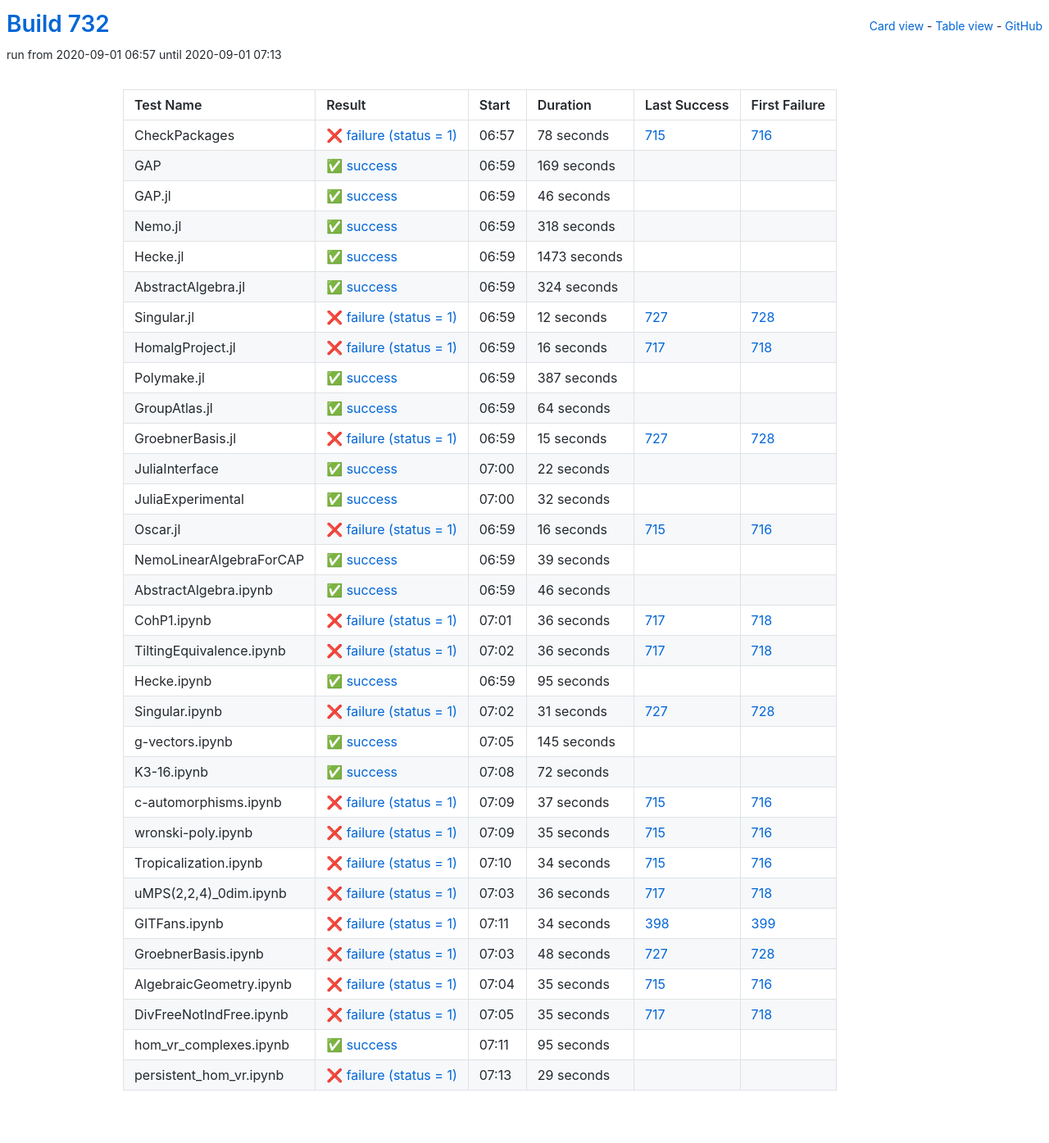
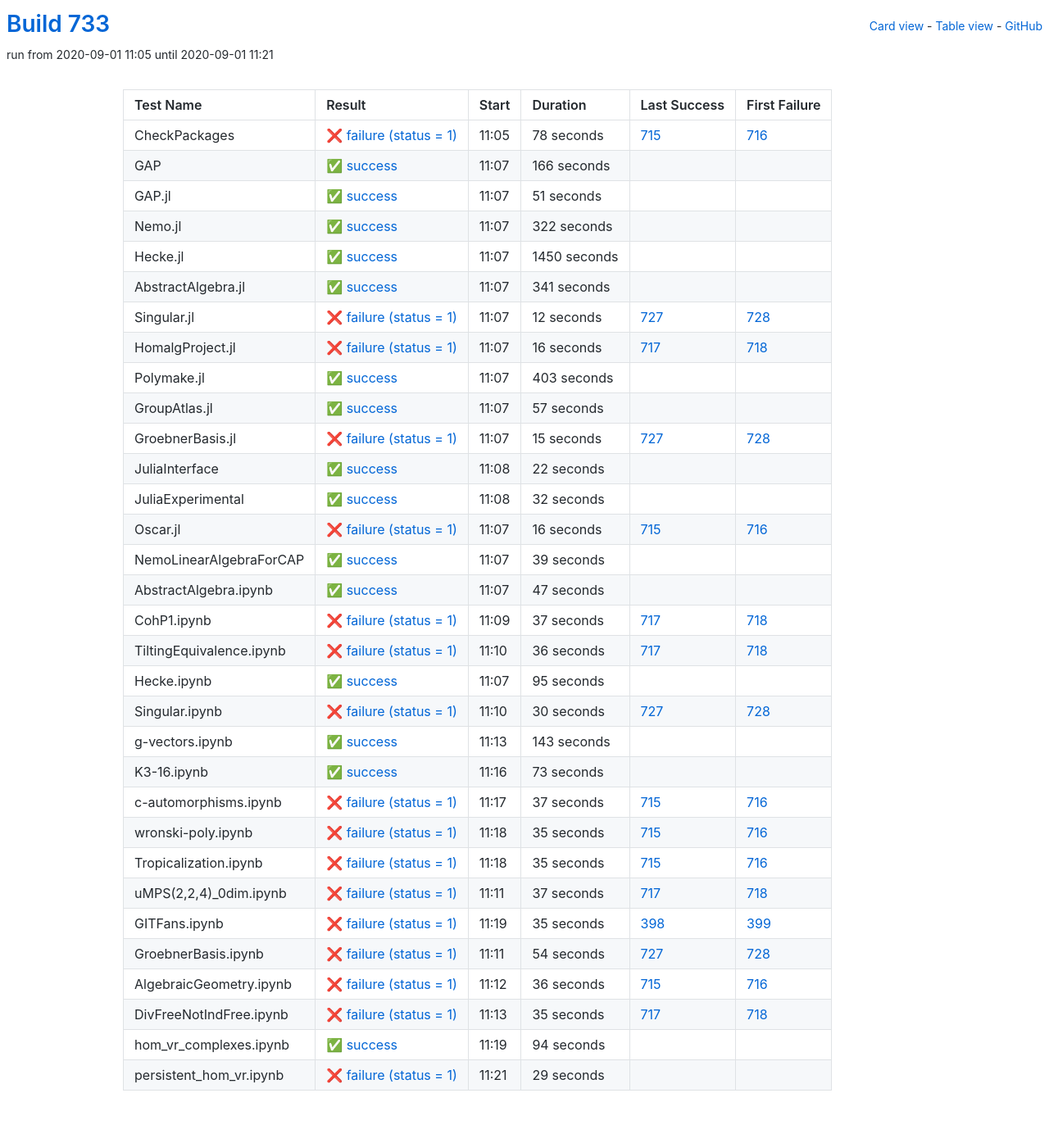
Before and after one commit to oscar-system/oscar-ci-status-stable, a Jekyll site: the page built from table.html, in a window 1280 px wide. Shown: the whole page at 82% size. Built offline with Jekyll 4.4.1, drawn with Linux system fonts in a browser that asks for light colours.

Commit message:
Build #733

```diff
--- a/_data/ci.yml
+++ b/_data/ci.yml
@@ -1,6 +1,6 @@
 ---
-build: 732
-build_url: https://oscarci.mathematik.uni-kl.de/job/oscar-stable/732/
+build: 733
+build_url: https://oscarci.mathematik.uni-kl.de/job/oscar-stable/733/
 job: oscar-stable
 organization: oscar-system
 repo: oscar-ci-status-stable
@@ -8,8 +8,8 @@ repourl: https://github.com/oscar-system/oscar-ci-status-stable
 tests:
 - name: CheckPackages
   id: checkpackages
-  log: https://oscarci.mathematik.uni-kl.de/job/oscar-stable/732/artifact/logs/build-732/CheckPackages.log
-  start: 2020-09-01 06:57
+  log: https://oscarci.mathematik.uni-kl.de/job/oscar-stable/733/artifact/logs/build-733/CheckPackages.log
+  start: 2020-09-01 11:05
   success: false
   exitcode: 1
   status: failure
@@ -20,68 +20,68 @@ tests:
   first_failure_url: https://oscarci.mathematik.uni-kl.de/job/oscar-stable/716/
 - name: GAP
   id: gap
-  log: https://oscarci.mathematik.uni-kl.de/job/oscar-stable/732/artifact/logs/build-732/GAP.log
-  start: 2020-09-01 06:59
+  log: https://oscarci.mathematik.uni-kl.de/job/oscar-stable/733/artifact/logs/build-733/GAP.log
+  start: 2020-09-01 11:07
   success: true
   exitcode: 0
   status: success
-  duration: 169
+  duration: 166
   last_success: false
   last_success_url:
   first_failure: false
   first_failure_url:
 - name: GAP.jl
   id: gap-jl
-  log: https://oscarci.mathematik.uni-kl.de/job/oscar-stable/732/artifact/logs/build-732/GAP.jl.log
-  start: 2020-09-01 06:59
+  log: https://oscarci.mathematik.uni-kl.de/job/oscar-stable/733/artifact/logs/build-733/GAP.jl.log
+  start: 2020-09-01 11:07
   success: true
   exitcode: 0
   status: success
-  duration: 46
+  duration: 51
   last_success: false
   last_success_url:
   first_failure: false
   first_failure_url:
 - name: Nemo.jl
   id: nemo-jl
-  log: https://oscarci.mathematik.uni-kl.de/job/oscar-stable/732/artifact/logs/build-732/Nemo.jl.log
-  start: 2020-09-01 06:59
+  log: https://oscarci.mathematik.uni-kl.de/job/oscar-stable/733/artifact/logs/build-733/Nemo.jl.log
+  start: 2020-09-01 11:07
   success: true
   exitcode: 0
   status: success
-  duration: 318
+  duration: 322
   last_success: false
   last_success_url:
   first_failure: false
   first_failure_url:
 - name: Hecke.jl
   id: hecke-jl
-  log: https://oscarci.mathematik.uni-kl.de/job/oscar-stable/732/artifact/logs/build-732/Hecke.jl.log
-  start: 2020-09-01 06:59
+  log: https://oscarci.mathematik.uni-kl.de/job/oscar-stable/733/artifact/logs/build-733/Hecke.jl.log
+  start: 2020-09-01 11:07
   success: true
   exitcode: 0
   status: success
-  duration: 1473
+  duration: 1450
   last_success: false
   last_success_url:
   first_failure: false
   first_failure_url:
 - name: AbstractAlgebra.jl
   id: abstractalgebra-jl
-  log: https://oscarci.mathematik.uni-kl.de/job/oscar-stable/732/artifact/logs/build-732/AbstractAlgebra.jl.log
-  start: 2020-09-01 06:59
+  log: https://oscarci.mathematik.uni-kl.de/job/oscar-stable/733/artifact/logs/build-733/AbstractAlgebra.jl.log
+  start: 2020-09-01 11:07
   success: true
   exitcode: 0
   status: success
-  duration: 324
+  duration: 341
   last_success: false
   last_success_url:
   first_failure: false
   first_failure_url:
 - name: Singular.jl
   id: singular-jl
-  log: https://oscarci.mathematik.uni-kl.de/job/oscar-stable/732/artifact/logs/build-732/Singular.jl.log
-  start: 2020-09-01 06:59
+  log: https://oscarci.mathematik.uni-kl.de/job/oscar-stable/733/artifact/logs/build-733/Singular.jl.log
+  start: 2020-09-01 11:07
   success: false
   exitcode: 1
   status: failure
@@ -92,8 +92,8 @@ tests:
   first_failure_url: https://oscarci.mathematik.uni-kl.de/job/oscar-stable/728/
 - name: HomalgProject.jl
   id: homalgproject-jl
-  log: https://oscarci.mathematik.uni-kl.de/job/oscar-stable/732/artifact/logs/build-732/HomalgProject.jl.log
-  start: 2020-09-01 06:59
+  log: https://oscarci.mathematik.uni-kl.de/job/oscar-stable/733/artifact/logs/build-733/HomalgProject.jl.log
+  start: 2020-09-01 11:07
   success: false
   exitcode: 1
   status: failure
@@ -104,32 +104,32 @@ tests:
   first_failure_url: https://oscarci.mathematik.uni-kl.de/job/oscar-stable/718/
 - name: Polymake.jl
   id: polymake-jl
-  log: https://oscarci.mathematik.uni-kl.de/job/oscar-stable/732/artifact/logs/build-732/Polymake.jl.log
-  start: 2020-09-01 06:59
+  log: https://oscarci.mathematik.uni-kl.de/job/oscar-stable/733/artifact/logs/build-733/Polymake.jl.log
+  start: 2020-09-01 11:07
   success: true
   exitcode: 0
   status: success
-  duration: 387
+  duration: 403
   last_success: false
   last_success_url:
   first_failure: false
   first_failure_url:
 - name: GroupAtlas.jl
   id: groupatlas-jl
-  log: https://oscarci.mathematik.uni-kl.de/job/oscar-stable/732/artifact/logs/build-732/GroupAtlas.jl.log
-  start: 2020-09-01 06:59
+  log: https://oscarci.mathematik.uni-kl.de/job/oscar-stable/733/artifact/logs/build-733/GroupAtlas.jl.log
+  start: 2020-09-01 11:07
   success: true
   exitcode: 0
   status: success
-  duration: 64
+  duration: 57
   last_success: false
   last_success_url:
   first_failure: false
   first_failure_url:
 - name: GroebnerBasis.jl
   id: groebnerbasis-jl
-  log: https://oscarci.mathematik.uni-kl.de/job/oscar-stable/732/artifact/logs/build-732/GroebnerBasis.jl.log
-  start: 2020-09-01 06:59
+  log: https://oscarci.mathematik.uni-kl.de/job/oscar-stable/733/artifact/logs/build-733/GroebnerBasis.jl.log
+  start: 2020-09-01 11:07
   success: false
   exitcode: 1
   status: failure
@@ -140,8 +140,8 @@ tests:
   first_failure_url: https://oscarci.mathematik.uni-kl.de/job/oscar-stable/728/
 - name: JuliaInterface
   id: juliainterface
-  log: https://oscarci.mathematik.uni-kl.de/job/oscar-stable/732/artifact/logs/build-732/JuliaInterface.log
-  start: 2020-09-01 07:00
+  log: https://oscarci.mathematik.uni-kl.de/job/oscar-stable/733/artifact/logs/build-733/JuliaInterface.log
+  start: 2020-09-01 11:08
   success: true
   exitcode: 0
   status: success
@@ -152,8 +152,8 @@ tests:
   first_failure_url:
 - name: JuliaExperimental
   id: juliaexperimental
-  log: https://oscarci.mathematik.uni-kl.de/job/oscar-stable/732/artifact/logs/build-732/JuliaExperimental.log
-  start: 2020-09-01 07:00
+  log: https://oscarci.mathematik.uni-kl.de/job/oscar-stable/733/artifact/logs/build-733/JuliaExperimental.log
+  start: 2020-09-01 11:08
   success: true
   exitcode: 0
   status: success
@@ -164,8 +164,8 @@ tests:
   first_failure_url:
 - name: Oscar.jl
   id: oscar-jl
-  log: https://oscarci.mathematik.uni-kl.de/job/oscar-stable/732/artifact/logs/build-732/Oscar.jl.log
-  start: 2020-09-01 06:59
+  log: https://oscarci.mathematik.uni-kl.de/job/oscar-stable/733/artifact/logs/build-733/Oscar.jl.log
+  start: 2020-09-01 11:07
   success: false
   exitcode: 1
   status: failure
@@ -176,8 +176,8 @@ tests:
   first_failure_url: https://oscarci.mathematik.uni-kl.de/job/oscar-stable/716/
 - name: NemoLinearAlgebraForCAP
   id: nemolinearalgebraforcap
-  log: https://oscarci.mathematik.uni-kl.de/job/oscar-stable/732/artifact/logs/build-732/NemoLinearAlgebraForCAP.log
-  start: 2020-09-01 06:59
+  log: https://oscarci.mathematik.uni-kl.de/job/oscar-stable/733/artifact/logs/build-733/NemoLinearAlgebraForCAP.log
+  start: 2020-09-01 11:07
   success: true
   exitcode: 0
   status: success
@@ -188,32 +188,32 @@ tests:
   first_failure_url:
 - name: AbstractAlgebra.ipynb
   id: abstractalgebra-ipynb
-  log: https://oscarci.mathematik.uni-kl.de/job/oscar-stable/732/artifact/logs/build-732/AbstractAlgebra.ipynb.log
-  start: 2020-09-01 06:59
+  log: https://oscarci.mathematik.uni-kl.de/job/oscar-stable/733/artifact/logs/build-733/AbstractAlgebra.ipynb.log
+  start: 2020-09-01 11:07
   success: true
   exitcode: 0
   status: success
-  duration: 46
+  duration: 47
   last_success: false
   last_success_url:
   first_failure: false
   first_failure_url:
 - name: CohP1.ipynb
   id: cohp1-ipynb
-  log: https://oscarci.mathematik.uni-kl.de/job/oscar-stable/732/artifact/logs/build-732/CohP1.ipynb.log
-  start: 2020-09-01 07:01
+  log: https://oscarci.mathematik.uni-kl.de/job/oscar-stable/733/artifact/logs/build-733/CohP1.ipynb.log
+  start: 2020-09-01 11:09
   success: false
   exitcode: 1
   status: failure
-  duration: 36
+  duration: 37
   last_success: 717
   last_success_url: https://oscarci.mathematik.uni-kl.de/job/oscar-stable/717/
   first_failure: 718
   first_failure_url: https://oscarci.mathematik.uni-kl.de/job/oscar-stable/718/
 - name: TiltingEquivalence.ipynb
   id: tiltingequivalence-ipynb
-  log: https://oscarci.mathematik.uni-kl.de/job/oscar-stable/732/artifact/logs/build-732/TiltingEquivalence.ipynb.log
-  start: 2020-09-01 07:02
+  log: https://oscarci.mathematik.uni-kl.de/job/oscar-stable/733/artifact/logs/build-733/TiltingEquivalence.ipynb.log
+  start: 2020-09-01 11:10
   success: false
   exitcode: 1
   status: failure
@@ -224,8 +224,8 @@ tests:
   first_failure_url: https://oscarci.mathematik.uni-kl.de/job/oscar-stable/718/
 - name: Hecke.ipynb
   id: hecke-ipynb
-  log: https://oscarci.mathematik.uni-kl.de/job/oscar-stable/732/artifact/logs/build-732/Hecke.ipynb.log
-  start: 2020-09-01 06:59
+  log: https://oscarci.mathematik.uni-kl.de/job/oscar-stable/733/artifact/logs/build-733/Hecke.ipynb.log
+  start: 2020-09-01 11:07
   success: true
   exitcode: 0
   status: success
@@ -236,44 +236,44 @@ tests:
   first_failure_url:
 - name: Singular.ipynb
   id: singular-ipynb
-  log: https://oscarci.mathematik.uni-kl.de/job/oscar-stable/732/artifact/logs/build-732/Singular.ipynb.log
-  start: 2020-09-01 07:02
+  log: https://oscarci.mathematik.uni-kl.de/job/oscar-stable/733/artifact/logs/build-733/Singular.ipynb.log
+  start: 2020-09-01 11:10
   success: false
   exitcode: 1
   status: failure
-  duration: 31
+  duration: 30
   last_success: 727
   last_success_url: https://oscarci.mathematik.uni-kl.de/job/oscar-stable/727/
   first_failure: 728
   first_failure_url: https://oscarci.mathematik.uni-kl.de/job/oscar-stable/728/
 - name: g-vectors.ipynb
   id: g-vectors-ipynb
-  log: https://oscarci.mathematik.uni-kl.de/job/oscar-stable/732/artifact/logs/build-732/g-vectors.ipynb.log
-  start: 2020-09-01 07:05
+  log: https://oscarci.mathematik.uni-kl.de/job/oscar-stable/733/artifact/logs/build-733/g-vectors.ipynb.log
+  start: 2020-09-01 11:13
   success: true
   exitcode: 0
   status: success
-  duration: 145
+  duration: 143
   last_success: false
   last_success_url:
   first_failure: false
   first_failure_url:
 - name: K3-16.ipynb
   id: k3-16-ipynb
-  log: https://oscarci.mathematik.uni-kl.de/job/oscar-stable/732/artifact/logs/build-732/K3-16.ipynb.log
-  start: 2020-09-01 07:08
+  log: https://oscarci.mathematik.uni-kl.de/job/oscar-stable/733/artifact/logs/build-733/K3-16.ipynb.log
+  start: 2020-09-01 11:16
   success: true
   exitcode: 0
   status: success
-  duration: 72
+  duration: 73
   last_success: false
   last_success_url:
   first_failure: false
   first_failure_url:
 - name: c-automorphisms.ipynb
   id: c-automorphisms-ipynb
-  log: https://oscarci.mathematik.uni-kl.de/job/oscar-stable/732/artifact/logs/build-732/c-automorphisms.ipynb.log
-  start: 2020-09-01 07:09
+  log: https://oscarci.mathematik.uni-kl.de/job/oscar-stable/733/artifact/logs/build-733/c-automorphisms.ipynb.log
+  start: 2020-09-01 11:17
   success: false
   exitcode: 1
   status: failure
@@ -284,8 +284,8 @@ tests:
   first_failure_url: https://oscarci.mathematik.uni-kl.de/job/oscar-stable/716/
 - name: wronski-poly.ipynb
   id: wronski-poly-ipynb
-  log: https://oscarci.mathematik.uni-kl.de/job/oscar-stable/732/artifact/logs/build-732/wronski-poly.ipynb.log
-  start: 2020-09-01 07:09
+  log: https://oscarci.mathematik.uni-kl.de/job/oscar-stable/733/artifact/logs/build-733/wronski-poly.ipynb.log
+  start: 2020-09-01 11:18
   success: false
   exitcode: 1
   status: failure
@@ -296,56 +296,8 @@ tests:
   first_failure_url: https://oscarci.mathematik.uni-kl.de/job/oscar-stable/716/
 - name: Tropicalization.ipynb
   id: tropicalization-ipynb
-  log: https://oscarci.mathematik.uni-kl.de/job/oscar-stable/732/artifact/logs/build-732/Tropicalization.ipynb.log
-  start: 2020-09-01 07:10
-  success: false
-  exitcode: 1
-  status: failure
-  duration: 34
-  last_success: 715
-  last_success_url: https://oscarci.mathematik.uni-kl.de/job/oscar-stable/715/
-  first_failure: 716
-  first_failure_url: https://oscarci.mathematik.uni-kl.de/job/oscar-stable/716/
-- name: uMPS(2,2,4)_0dim.ipynb
-  id: umps-2-2-4-0dim-ipynb
-  log: https://oscarci.mathematik.uni-kl.de/job/oscar-stable/732/artifact/logs/build-732/uMPS-2-2-4-_0dim.ipynb.log
-  start: 2020-09-01 07:03
-  success: false
-  exitcode: 1
-  status: failure
-  duration: 36
-  last_success: 717
-  last_success_url: https://oscarci.mathematik.uni-kl.de/job/oscar-stable/717/
-  first_failure: 718
-  first_failure_url: https://oscarci.mathematik.uni-kl.de/job/oscar-stable/718/
-- name: GITFans.ipynb
-  id: gitfans-ipynb
-  log: https://oscarci.mathematik.uni-kl.de/job/oscar-stable/732/artifact/logs/build-732/GITFans.ipynb.log
-  start: 2020-09-01 07:11
-  success: false
-  exitcode: 1
-  status: failure
-  duration: 34
-  last_success: 398
-  last_success_url: https://oscarci.mathematik.uni-kl.de/job/oscar-stable/398/
-  first_failure: 399
-  first_failure_url: https://oscarci.mathematik.uni-kl.de/job/oscar-stable/399/
-- name: GroebnerBasis.ipynb
-  id: groebnerbasis-ipynb
-  log: https://oscarci.mathematik.uni-kl.de/job/oscar-stable/732/artifact/logs/build-732/GroebnerBasis.ipynb.log
-  start: 2020-09-01 07:03
-  success: false
-  exitcode: 1
-  status: failure
-  duration: 48
-  last_success: 727
-  last_success_url: https://oscarci.mathematik.uni-kl.de/job/oscar-stable/727/
-  first_failure: 728
-  first_failure_url: https://oscarci.mathematik.uni-kl.de/job/oscar-stable/728/
-- name: AlgebraicGeometry.ipynb
-  id: algebraicgeometry-ipynb
-  log: https://oscarci.mathematik.uni-kl.de/job/oscar-stable/732/artifact/logs/build-732/AlgebraicGeometry.ipynb.log
-  start: 2020-09-01 07:04
+  log: https://oscarci.mathematik.uni-kl.de/job/oscar-stable/733/artifact/logs/build-733/Tropicalization.ipynb.log
+  start: 2020-09-01 11:18
   success: false
   exitcode: 1
   status: failure
@@ -354,10 +306,58 @@ tests:
   last_success_url: https://oscarci.mathematik.uni-kl.de/job/oscar-stable/715/
   first_failure: 716
   first_failure_url: https://oscarci.mathematik.uni-kl.de/job/oscar-stable/716/
+- name: uMPS(2,2,4)_0dim.ipynb
+  id: umps-2-2-4-0dim-ipynb
+  log: https://oscarci.mathematik.uni-kl.de/job/oscar-stable/733/artifact/logs/build-733/uMPS-2-2-4-_0dim.ipynb.log
+  start: 2020-09-01 11:11
+  success: false
+  exitcode: 1
+  status: failure
+  duration: 37
+  last_success: 717
+  last_success_url: https://oscarci.mathematik.uni-kl.de/job/oscar-stable/717/
+  first_failure: 718
+  first_failure_url: https://oscarci.mathematik.uni-kl.de/job/oscar-stable/718/
+- name: GITFans.ipynb
+  id: gitfans-ipynb
+  log: https://oscarci.mathematik.uni-kl.de/job/oscar-stable/733/artifact/logs/build-733/GITFans.ipynb.log
+  start: 2020-09-01 11:19
+  success: false
+  exitcode: 1
+  status: failure
+  duration: 35
+  last_success: 398
+  last_success_url: https://oscarci.mathematik.uni-kl.de/job/oscar-stable/398/
+  first_failure: 399
+  first_failure_url: https://oscarci.mathematik.uni-kl.de/job/oscar-stable/399/
+- name: GroebnerBasis.ipynb
+  id: groebnerbasis-ipynb
+  log: https://oscarci.mathematik.uni-kl.de/job/oscar-stable/733/artifact/logs/build-733/GroebnerBasis.ipynb.log
+  start: 2020-09-01 11:11
+  success: false
+  exitcode: 1
+  status: failure
+  duration: 54
+  last_success: 727
+  last_success_url: https://oscarci.mathematik.uni-kl.de/job/oscar-stable/727/
+  first_failure: 728
+  first_failure_url: https://oscarci.mathematik.uni-kl.de/job/oscar-stable/728/
+- name: AlgebraicGeometry.ipynb
+  id: algebraicgeometry-ipynb
+  log: https://oscarci.mathematik.uni-kl.de/job/oscar-stable/733/artifact/logs/build-733/AlgebraicGeometry.ipynb.log
+  start: 2020-09-01 11:12
+  success: false
+  exitcode: 1
+  status: failure
+  duration: 36
+  last_success: 715
+  last_success_url: https://oscarci.mathematik.uni-kl.de/job/oscar-stable/715/
+  first_failure: 716
+  first_failure_url: https://oscarci.mathematik.uni-kl.de/job/oscar-stable/716/
 - name: DivFreeNotIndFree.ipynb
   id: divfreenotindfree-ipynb
-  log: https://oscarci.mathematik.uni-kl.de/job/oscar-stable/732/artifact/logs/build-732/DivFreeNotIndFree.ipynb.log
-  start: 2020-09-01 07:05
+  log: https://oscarci.mathematik.uni-kl.de/job/oscar-stable/733/artifact/logs/build-733/DivFreeNotIndFree.ipynb.log
+  start: 2020-09-01 11:13
   success: false
   exitcode: 1
   status: failure
@@ -368,20 +368,20 @@ tests:
   first_failure_url: https://oscarci.mathematik.uni-kl.de/job/oscar-stable/718/
 - name: hom_vr_complexes.ipynb
   id: hom-vr-complexes-ipynb
-  log: https://oscarci.mathematik.uni-kl.de/job/oscar-stable/732/artifact/logs/build-732/hom_vr_complexes.ipynb.log
-  start: 2020-09-01 07:11
+  log: https://oscarci.mathematik.uni-kl.de/job/oscar-stable/733/artifact/logs/build-733/hom_vr_complexes.ipynb.log
+  start: 2020-09-01 11:19
   success: true
   exitcode: 0
   status: success
-  duration: 95
+  duration: 94
   last_success: false
   last_success_url:
   first_failure: false
   first_failure_url:
 - name: persistent_hom_vr.ipynb
   id: persistent-hom-vr-ipynb
-  log: https://oscarci.mathematik.uni-kl.de/job/oscar-stable/732/artifact/logs/build-732/persistent_hom_vr.ipynb.log
-  start: 2020-09-01 07:13
+  log: https://oscarci.mathematik.uni-kl.de/job/oscar-stable/733/artifact/logs/build-733/persistent_hom_vr.ipynb.log
+  start: 2020-09-01 11:21
   success: false
   exitcode: 1
   status: failure
```
Also changed, not shown: README.md.
